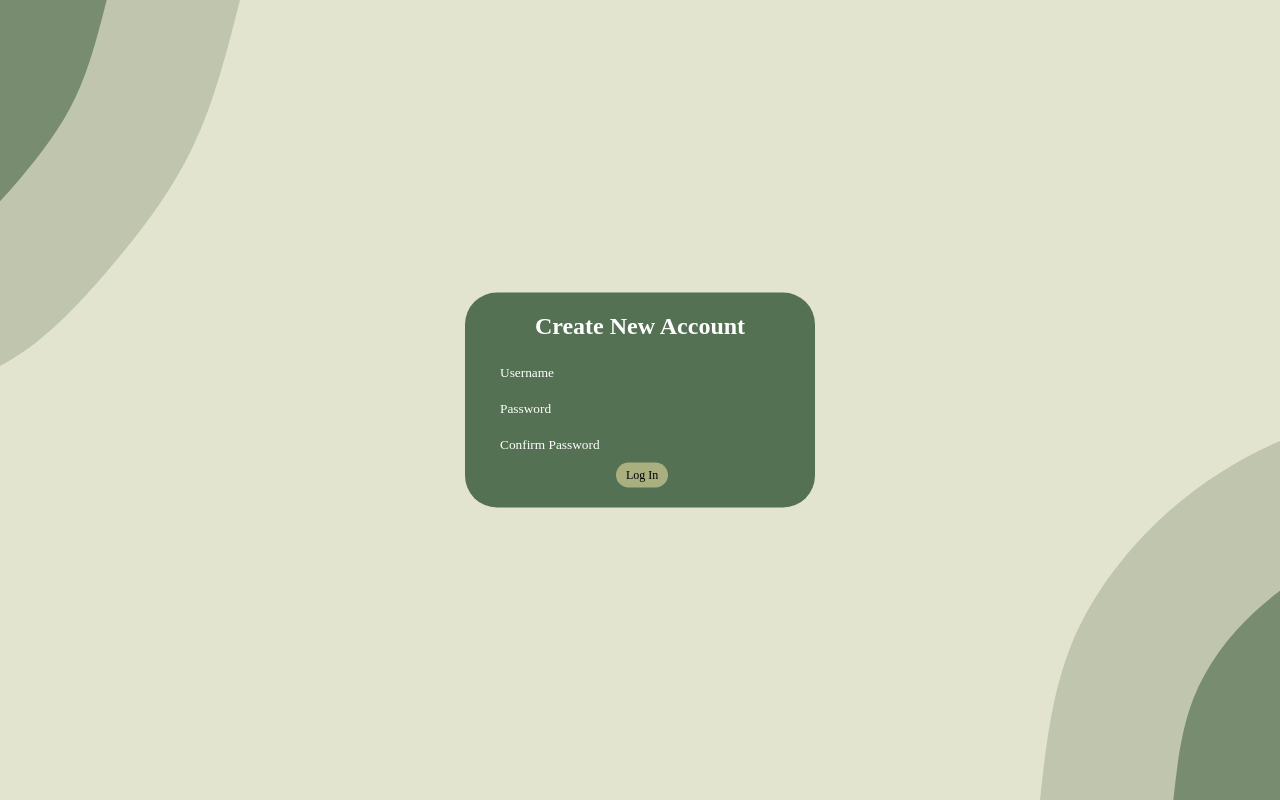
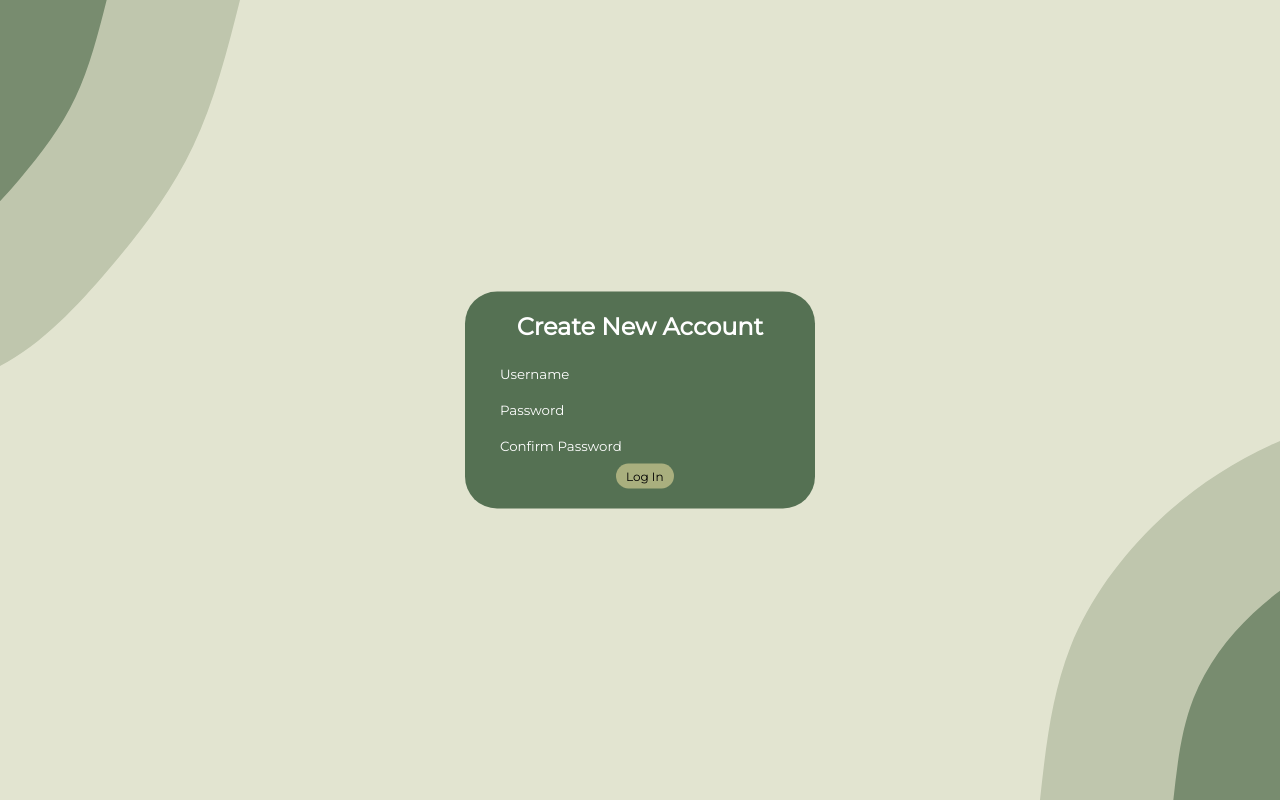
Before and after one commit to GirasArya/BibitQ, a PHP site: page /register.php in a window 1280 px wide. Run offline with PHP 8.4, Linux system fonts and the light colour scheme.

Commit message:
add google font link

```diff
--- a/fiturlogin.php
+++ b/fiturlogin.php
@@ -6,6 +6,7 @@
     <meta charset="UTF-8">
     <meta http-equiv="X-UA-Compatible" content="IE=edge">
     <meta name="viewport" content="width=device-width, initial-scale=1.0">
+    <link rel="stylesheet" href="https://fonts.googleapis.com/css?family=Montserrat">
     <link rel="stylesheet" href="editan.css">
     <script src="https://kit.fontawesome.com/44003bbbd7.js" crossorigin="anonymous"></script>
 
--- a/register.php
+++ b/register.php
@@ -18,6 +18,7 @@ if(isset($_POST["register"]))
     <meta charset="UTF-8">
     <meta http-equiv="X-UA-Compatible" content="IE=edge">
     <meta name="viewport" content="width=device-width, initial-scale=1.0">
+    <link rel="stylesheet" href="https://fonts.googleapis.com/css?family=Montserrat">
     <link rel="stylesheet" href="editan.css">
     <title>Sign-up</title>
 </head>
```
